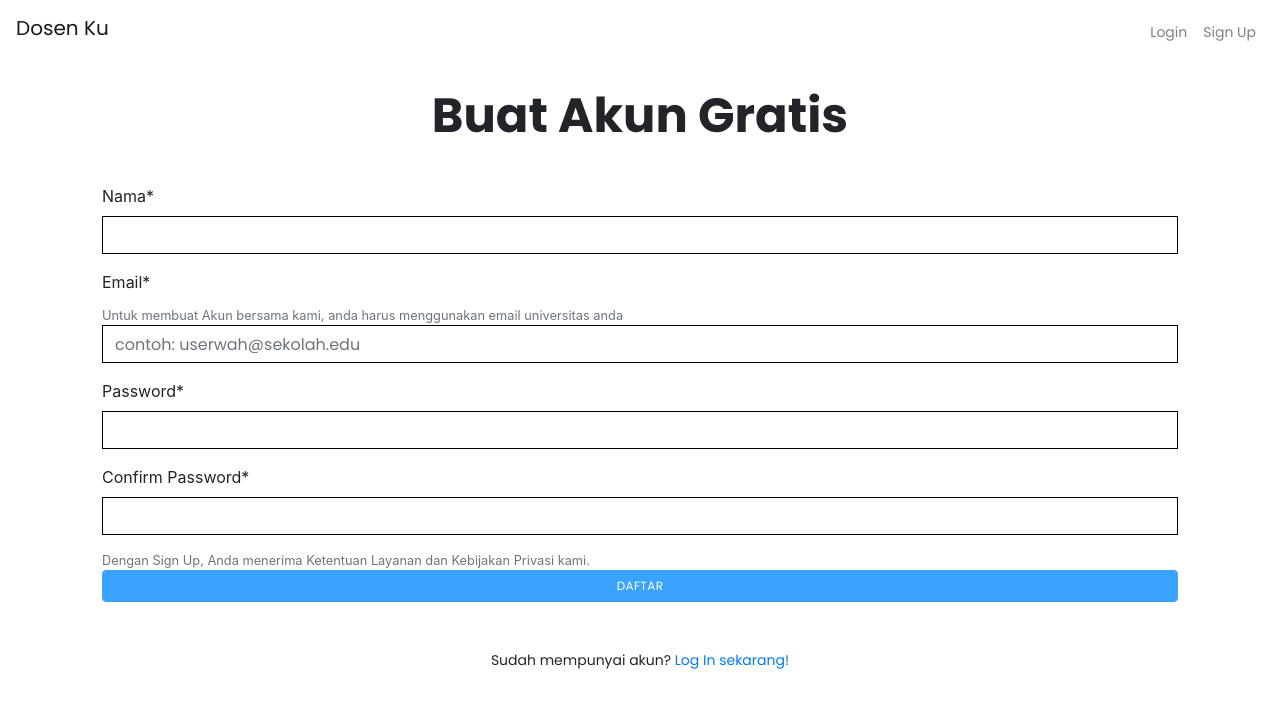
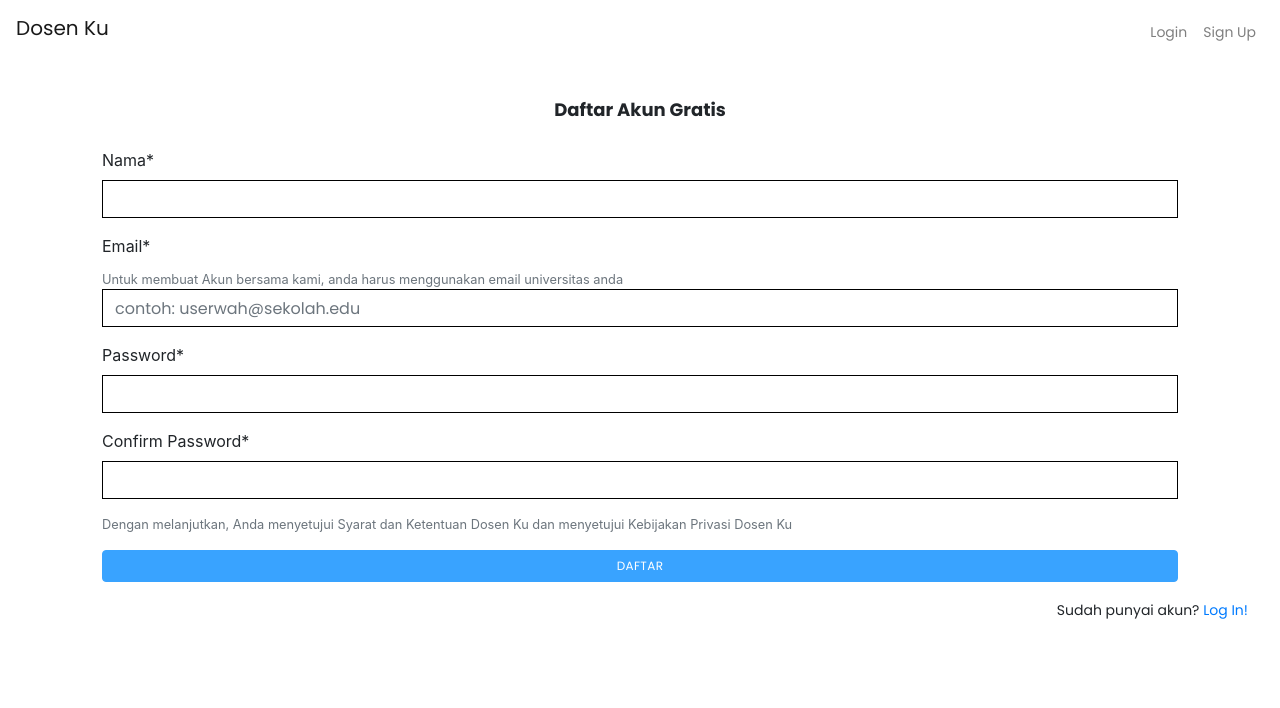
Before and after one commit to Harus-Bisa/frontendv2, a React (Create React App) app in the folder hb-v2/: page /signup in a window 1280 px wide. Shown: the top 708 px of the page. Built offline with nearby package versions, Linux system fonts and the light colour scheme.

Commit message:
css change for login/signIn forms

```diff
--- a/hb-v2/src/components/Form/LoginForm.js
+++ b/hb-v2/src/components/Form/LoginForm.js
@@ -1,5 +1,5 @@
 import React from "react";
-import { FormGroup, Input, Label, Form } from "reactstrap";
+import { FormGroup, Input, Label, Form, FormText } from "reactstrap";
 import { Button } from "@material-ui/core";
 import { connect } from "react-redux";
 import { login } from "../../redux/actions";
@@ -46,8 +46,12 @@ function LoginForm(props){
                     <Label>Password*</Label>
                     <Input type="password" id="password" value={password} onChange={(event) => setPassword(event.target.value)} required/>
                 </FormGroup>
-                <p>Dengan masuk, Anda setuju dengan Syarat dan Ketentuan dan Kebijakan Privasi.</p>
-                <Button type="submit" className="contrast-button" fullWidth>Login</Button>
+                <FormGroup>
+                    <FormText>Dengan masuk, Anda setuju dengan Syarat dan Ketentuan dan Kebijakan Privasi.</FormText>
+                </FormGroup>
+                <FormGroup>
+                    <Button type="submit" className="contrast-button" fullWidth>Login</Button>
+                </FormGroup>
             </Form>
         </div>
     )
--- a/hb-v2/src/components/Form/SignUpForm.js
+++ b/hb-v2/src/components/Form/SignUpForm.js
@@ -85,7 +85,9 @@ function SignUpForm(props){
                     />
                 </FormGroup>
                 <FormGroup>
-                    <FormText>Dengan Sign Up, Anda menerima Ketentuan Layanan dan Kebijakan Privasi kami.</FormText>
+                    <FormText>Dengan melanjutkan, Anda menyetujui Syarat dan Ketentuan Dosen Ku dan menyetujui Kebijakan Privasi Dosen Ku</FormText>
+                </FormGroup>
+                <FormGroup>
                     <Button type="submit" className="contrast-button" fullWidth>Daftar</Button>
                 </FormGroup>
             </Form>
--- a/hb-v2/src/components/Popup/LoginPopup.js
+++ b/hb-v2/src/components/Popup/LoginPopup.js
@@ -10,7 +10,7 @@ export default function LoginPopup(props){
             footer={
                 <div>
                     <a href="/">Lupa password anda?</a>
-                    <p>Tidak punya akun? <a href="/signup">Sign up sekarang!</a></p>
+                    <p>Tidak punya akun? <a href="/signup">Sign up!</a></p>
                 </div>
             }
         />
--- a/hb-v2/src/components/Popup/PopupForm.js
+++ b/hb-v2/src/components/Popup/PopupForm.js
@@ -3,13 +3,13 @@ import React from "react";
 export default function PopupForm(props){
     return(
         <div>
-            <div className="content" style={{textAlign:'center'}}>
+            <div className="content" style={{textAlign:'center', marginBottom:'-15px'}}>
                 {props.header}
             </div>
             <div>
                 {props.form}
             </div>
-            <div className="content" style={{textAlign:"center"}}>
+            <div className="content" style={{textAlign:"right", marginTop:'-30px'}}>
                 {props.footer}
             </div>
         </div>
--- a/hb-v2/src/components/Popup/SignupPopup.js
+++ b/hb-v2/src/components/Popup/SignupPopup.js
@@ -8,11 +8,11 @@ export default function SignUpPopup(props){
     }
     return(
         <PopupForm
-            header={<h1>Buat Akun Gratis</h1>}
+            header={<h3>Daftar Akun Gratis</h3>}
             form={<SignUpForm page={props.page} closePopup={props.closePopup}/>}
             footer={
                 <div>
-                    <p>Sudah mempunyai akun? <a href="/login">Log In sekarang!</a></p>
+                    <p>Sudah punyai akun? <a href="/login">Log In!</a></p>
                 </div>
             }
         />
--- a/hb-v2/src/css/index.css
+++ b/hb-v2/src/css/index.css
@@ -207,7 +207,7 @@ a:hover{
   cursor: pointer;
 }
 
-@media (max-width: 768px){
+@media (max-width: 767px){
   .full-height{
     height:100vh;
   }
```
